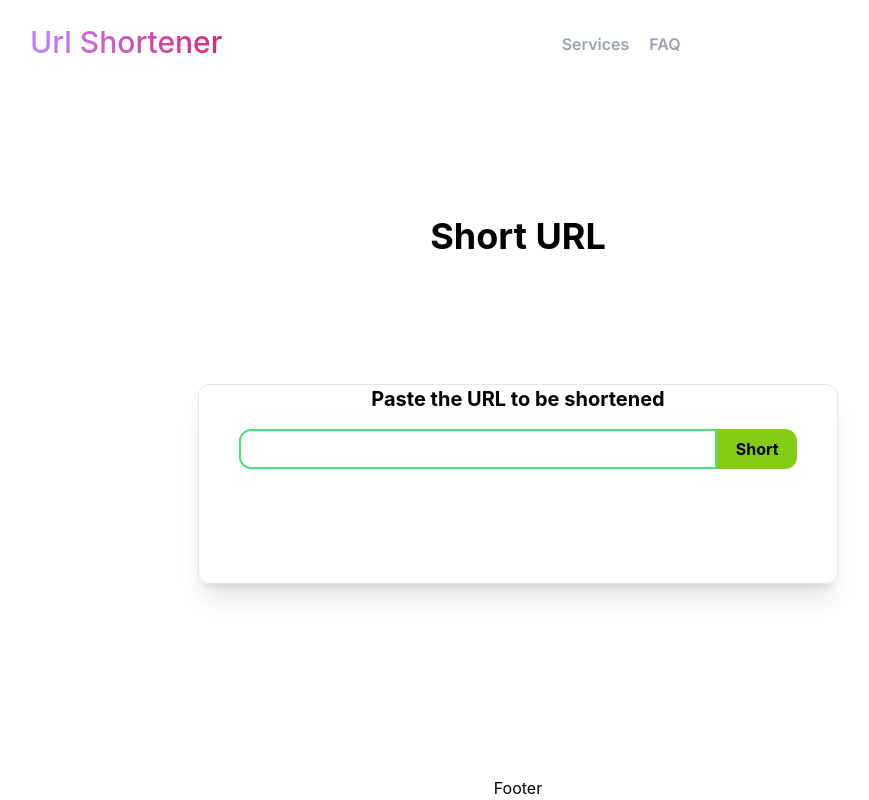
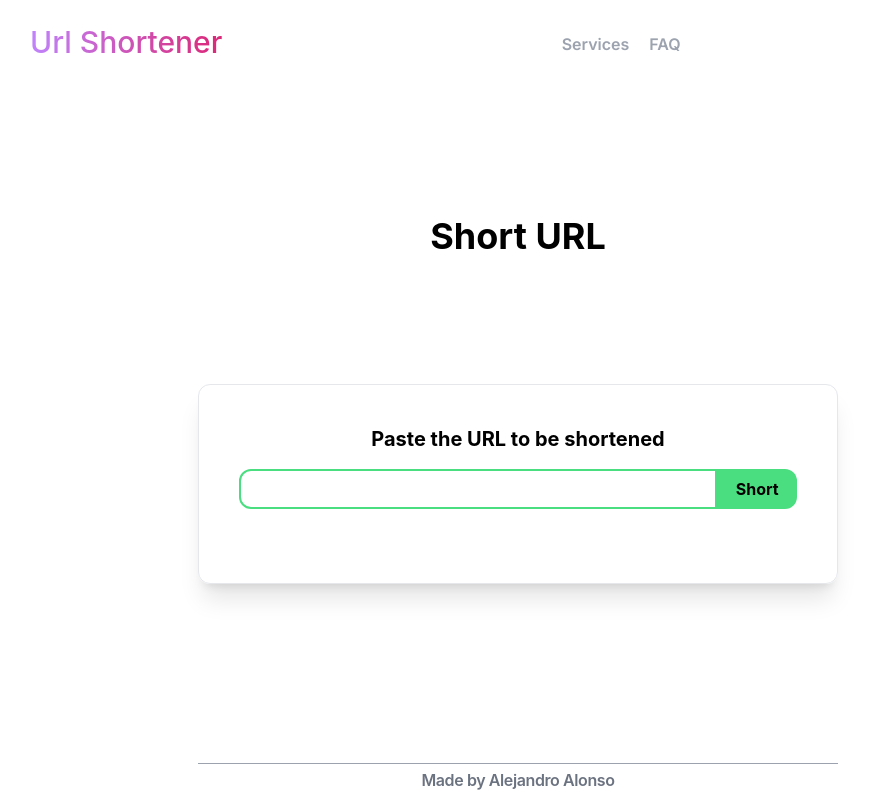
Before and after one commit to alex28042/url-shortener, a Next.js app: page / in a window 1280 px wide. Shown: the whole page, without its empty margins (122-991 px from the left). Built offline with nearby package versions, Linux system fonts and the light colour scheme.

Commit message:
adding styles

```diff
--- a/src/components/Footer/Footer.jsx
+++ b/src/components/Footer/Footer.jsx
@@ -2,7 +2,10 @@ import React from 'react'
 
 function Footer() {
   return (
-    <div className='fixed bottom-0'>Footer</div>
+    <div className='fixed bottom-0 w-full flex flex-col items-center justify-center'>
+      <div className='w-2/4 h-[1px] bg-gray-400 self-center'></div>
+      <p className='text-gray-500 hover:text-black transition-colors duration-300 hover:text-deep-purple-accent-400 font-semibold tracking-tight mb-2 mt-1 text-center'>Made by Alejandro Alonso</p>
+    </div>
   )
 }
 
--- a/src/components/HomePage/UrlHandler.jsx
+++ b/src/components/HomePage/UrlHandler.jsx
@@ -13,7 +13,6 @@ function UrlHandler(url) {
   }, [errorHandleUrl]);
 
   const handleUrl = async (url) => {
-
     try {
       console.log(url);
       const response = await fetch("http://localhost:3000/api/v1/", {
@@ -23,7 +22,6 @@ function UrlHandler(url) {
         },
         body: JSON.stringify({ url }),
       });
-
 
       const data = await response.json();
 
@@ -38,7 +36,7 @@ function UrlHandler(url) {
 
   return (
     <div className="flex flex-col w-3/4 md:w-2/4 h-[200px] shadow-xl border rounded-xl">
-      <h1 className="font-bold text-center text-xl">
+      <h1 className="font-bold text-center text-xl mt-10">
         Paste the URL to be shortened
       </h1>
       <div className="flex flex-row mt-4 w-full items-center justify-center">
@@ -47,7 +45,7 @@ function UrlHandler(url) {
           onChange={(text) => setUrlInput(text.target.value)}
         />
         <button
-          className="h-[40px] w-[80px] items-center justify-center rounded-r-xl bg-lime-500"
+          className="h-[40px] w-[80px] items-center justify-center rounded-r-xl bg-green-400"
           onClick={() => handleUrl(urlInput)}
         >
           <p className="text-center font-bold">Short</p>
@@ -59,7 +57,7 @@ function UrlHandler(url) {
         </p>
       )}
       {urlShortened !== null && (
-        <Link href={`/${urlShortened}`} className="text-green-400">
+        <Link href={`/${urlShortened}`} className="text-green-300 mt-4 text-center">
           {"localhost:3000/" + urlShortened}
         </Link>
       )}
```
